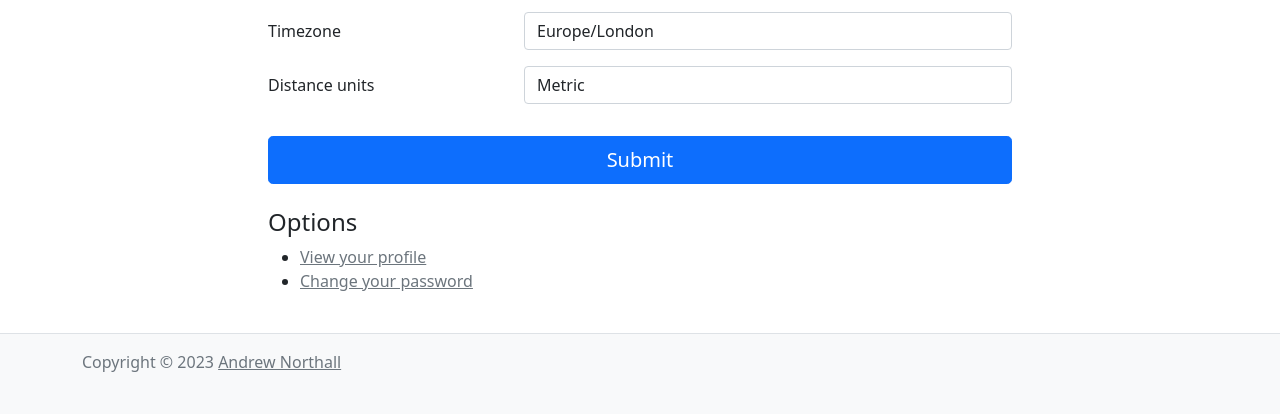
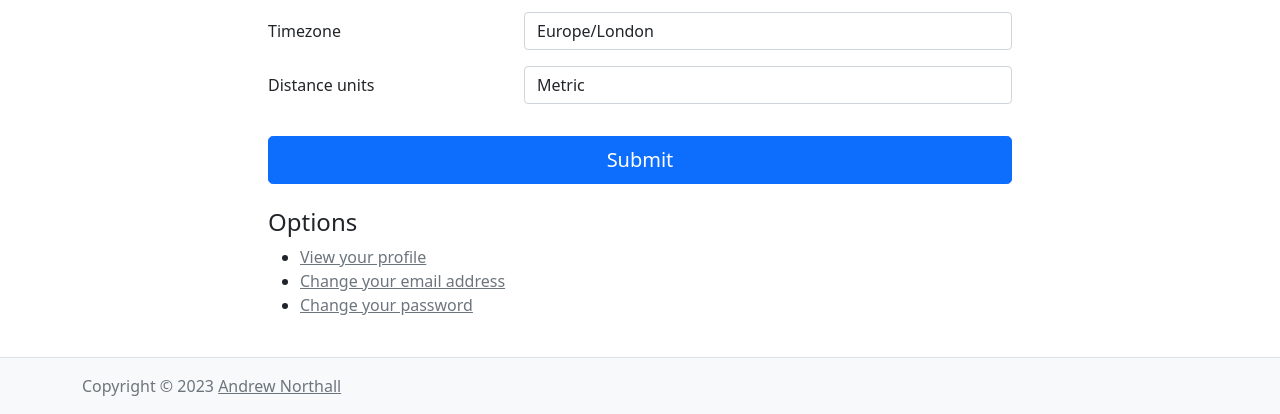
Before and after one commit to anorthall/caves.app, a Django app: page /account/update/ in a window 1280 px wide. Shown: the part 794-1208 px from the top of the page. Before the commit the page ends 1166 px from the top, so only its background shows below. Run offline with Django 4.2, Linux system fonts and the light colour scheme; the visitor is signed in with stand-in values (Sample User, id 1); some libraries are stand-ins or nearby versions.

Commit message:
Add change email form

```diff
--- a/app/users/emails.py
+++ b/app/users/emails.py
@@ -5,8 +5,7 @@ from django.utils.html import strip_tags
 
 
 def send_verify_email(to, name, verify_url, verify_code):
-    """Send an email to a newly registered user requesting that
-    they verify their email address."""
+    """Send an email to a user to verify their email address"""
     mail_template = "emails/email_verify_email.html"
     subject = "CavingLog - Verify your email"
     html_message = render_to_string(
--- a/app/users/forms.py
+++ b/app/users/forms.py
@@ -134,3 +134,37 @@ class UserChangeForm(forms.ModelForm):
             "timezone",
             "units",
         )
+
+
+class UserChangeEmailForm(forms.Form):
+    template_name = "bs5_form.html"
+    email = forms.EmailField(
+        label="New email address",
+        max_length=255,
+        required=True,
+        help_text="This email address will be verified before any change is stored on the system.",
+    )
+    password = forms.CharField(
+        label="Current password",
+        required=True,
+        widget=forms.PasswordInput(),
+        help_text="For security reasons, please enter your existing password.",
+    )
+
+    def __init__(self, user, *args, **kwargs):
+        self.user = user
+        super().__init__(*args, **kwargs)
+
+    def clean_password(self):
+        """Check the user entered their password correctly"""
+        password = self.cleaned_data["password"]
+        if not self.user.check_password(password):
+            raise ValidationError("The password you have entered is not correct.")
+        return password
+
+    def clean_email(self):
+        """Check if the email is already in use"""
+        email = self.cleaned_data["email"]
+        if auth.get_user_model().objects.filter(email=email).exists():
+            raise ValidationError("That email is already in use.")
+        return email
--- a/app/users/templates/emails/email_verify_email.html
+++ b/app/users/templates/emails/email_verify_email.html
@@ -4,8 +4,7 @@
 <br />
 
 <p>
-  Thank you for signing up to CavingLog! The registration process is almost complete - please just verify your email address
-  by clicking the link below:
+  Please verify the email address linked to your CavingLog account. You can do so by clicking the link below:
 </p>
 
 <p>
--- a/app/users/templates/profile.html
+++ b/app/users/templates/profile.html
@@ -89,6 +89,7 @@
     <h4>Options</h4>
     <ul>
       <li><a class="link-secondary" href="{% url 'users:update' %}">Change personal information and settings</a></li>
+      <li><a class="link-secondary" href="{% url 'users:email' %}">Change your email address</a></li>
       <li><a class="link-secondary" href="{% url 'users:password' %}">Change your password</a></li>
     </ul>
 
--- a/app/users/templates/update_profile.html
+++ b/app/users/templates/update_profile.html
@@ -16,6 +16,7 @@
     <h4>Options</h4>
     <ul>
       <li><a class="link-secondary" href="{% url 'users:profile' %}">View your profile</a></li>
+      <li><a class="link-secondary" href="{% url 'users:email' %}">Change your email address</a></li>
       <li><a class="link-secondary" href="{% url 'users:password' %}">Change your password</a></li>
     </ul>
 
--- a/app/users/urls.py
+++ b/app/users/urls.py
@@ -6,6 +6,7 @@ urlpatterns = [
     path("login/", views.login, name="login"),
     path("logout/", views.logout, name="logout"),
     path("update/", views.update, name="update"),
+    path("update/email/", views.update_email, name="email"),
     path("profile/", views.profile, name="profile"),
     path("register/", views.register, name="register"),
     path("verify/", views.verify_email, name="verify"),
--- a/app/users/views.py
+++ b/app/users/views.py
@@ -11,6 +11,7 @@ from .forms import (
     UserChangeForm,
     PasswordChangeForm,
     VerifyEmailForm,
+    UserChangeEmailForm,
 )
 from .verify import generate_token
 from .emails import send_verify_email
@@ -115,18 +116,39 @@ def verify_email(request):
         form = VerifyEmailForm(request.GET)
         if form.is_valid():
             verified_user = form.user
-            verified_user.email = (
-                form.email
-            )  # Reset the user's email to the hashed email
+            verified_user.email = form.email  # Set the user's email
             verified_user.is_active = True  # Set the user to be active
             verified_user.save()  # Save the user
             auth.login(request, verified_user)  # Log the user in
             messages.success(
                 request,
-                f"Welcome, {verified_user.first_name}. Your email has been verified and you are now logged in.",
+                f"Hi, {verified_user.first_name}. Your email address, {form.email}, has been verified.",
             )
             return redirect("users:profile")
     else:
         form = VerifyEmailForm()
 
     return render(request, "verify_email.html", {"form": form})
+
+
+@login_required
+def update_email(request):
+    if request.method == "POST":
+        form = UserChangeEmailForm(request.user, request.POST)
+        if form.is_valid():
+            # Generate verification token and send email
+            user = form.user
+            new_email = form.cleaned_data["email"]
+            verify_code = generate_token(user.pk, new_email)
+            verify_url = request.build_absolute_uri(reverse("users:verify"))
+            send_verify_email(new_email, user.first_name, verify_url, verify_code)
+
+            messages.info(
+                request,
+                "Please follow the instructions sent to your new email address in order to complete the change.",
+            )
+            return redirect("users:profile")
+    else:
+        form = UserChangeEmailForm(request.user)
+
+    return render(request, "update_email.html", {"form": form})
```
Also changed, not shown: TODO.md (+1 -0 lines), app/users/templates/update_email.html (added, +26 -0 lines).
